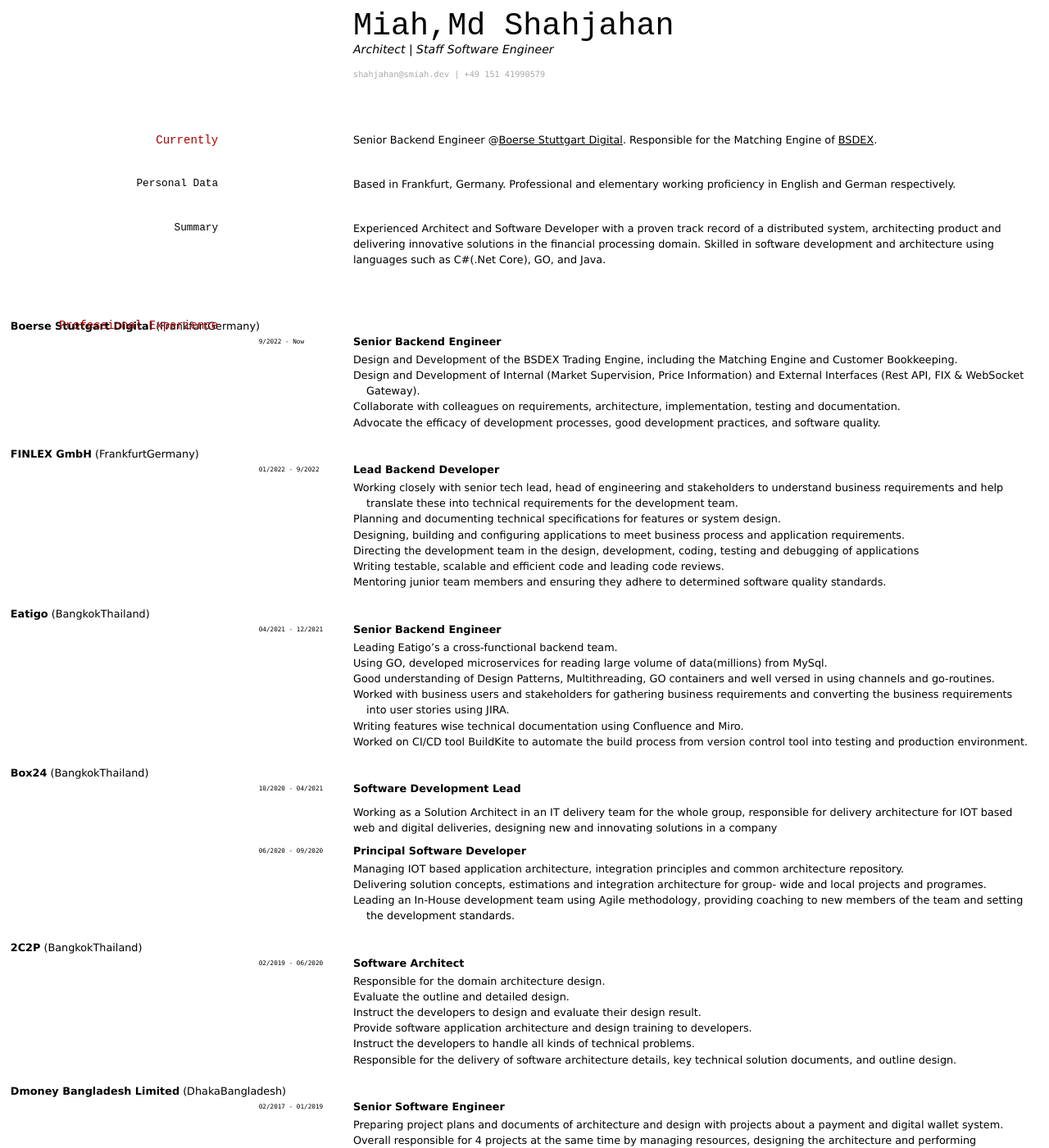
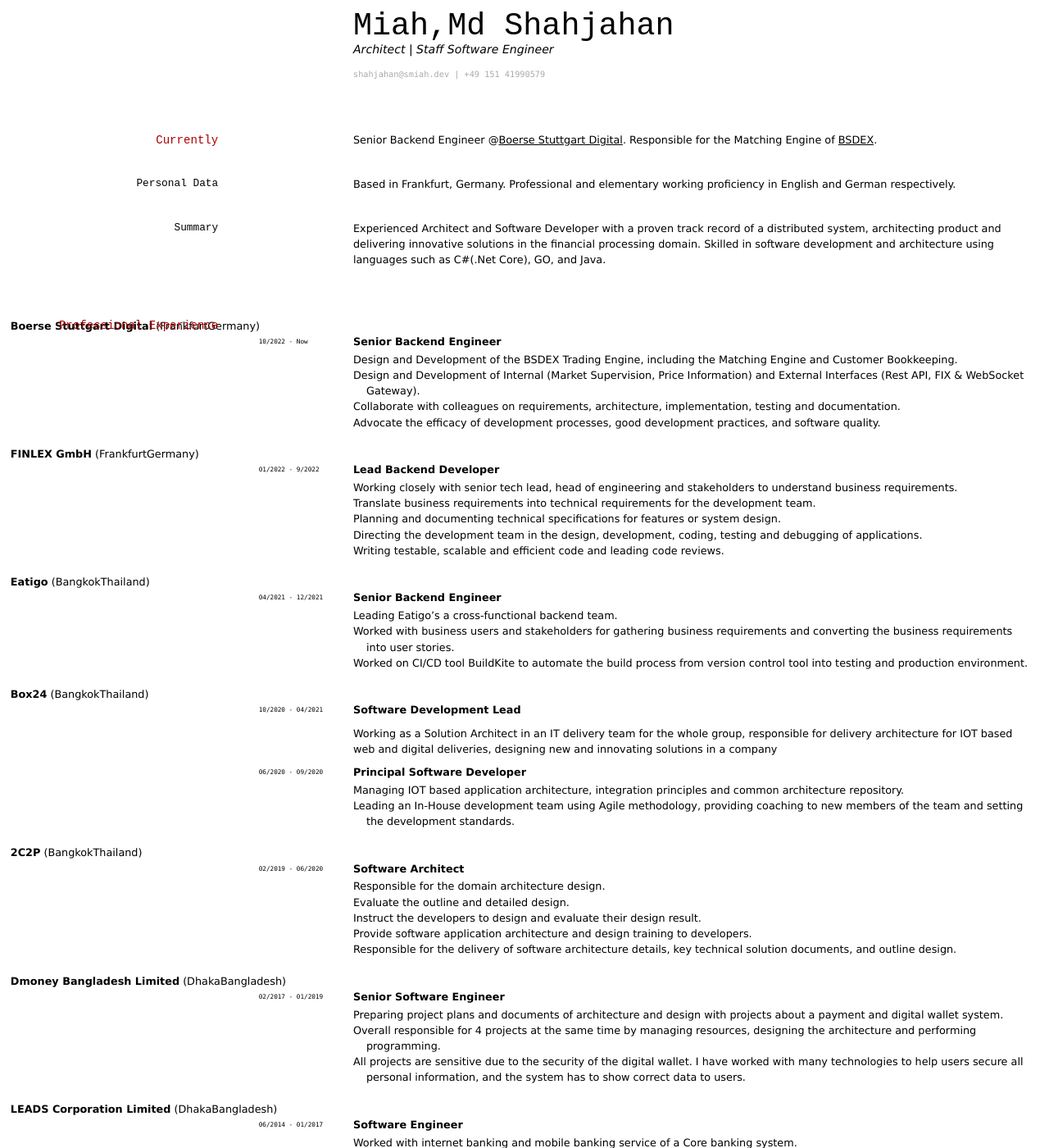
Before and after one commit to mdshahjahanmiah/mdshahjahanmia.github.io, a Jekyll site: the page built from index.md, in a window 1280 px wide and 1400 px high. Shown: the whole window at 82% size. Built offline with Jekyll 4.4.1, drawn with Linux system fonts in a browser that asks for light colours.

Commit message:
feat: update contents

```diff
--- a/index.md
+++ b/index.md
@@ -28,7 +28,7 @@
 
 __Boerse Stuttgart Digital__ (Frankfurt | Germany)
 
-`9/2022 - Now`
+`10/2022 - Now`
 __Senior Backend Engineer__
 
 - Design and Development of the BSDEX Trading Engine, including the Matching Engine and Customer Bookkeeping.
@@ -43,12 +43,11 @@
 `01/2022 - 9/2022`
 __Lead Backend Developer__
 
-- Working closely with senior tech lead, head of engineering and stakeholders to understand business requirements and help translate these into technical requirements for the development team.
+- Working closely with senior tech lead, head of engineering and stakeholders to understand business requirements.
+- Translate business requirements into technical requirements for the development team.
 - Planning and documenting technical specifications for features or system design.
-- Designing, building and configuring applications to meet business process and application requirements.
-- Directing the development team in the design, development, coding, testing and debugging of applications
+- Directing the development team in the design, development, coding, testing and debugging of applications.
 - Writing testable, scalable and efficient code and leading code reviews.
-- Mentoring junior team members and ensuring they adhere to determined software quality standards.
 
 __Eatigo__ (Bangkok | Thailand)
 
@@ -56,12 +55,8 @@
 __Senior Backend Engineer__
 
 - Leading Eatigo's a cross-functional backend team.
-- Using GO, developed microservices for reading large volume of data(millions) from MySql.
-- Good understanding of Design Patterns, Multithreading, GO containers and well versed in using channels and go-routines.
-- Worked with business users and stakeholders for gathering business requirements and converting the business requirements into user stories using JIRA.
-- Writing features wise technical documentation using Confluence and Miro.
-- Worked on CI/CD tool BuildKite to automate the build process from version control tool into testing and
-production environment.
+- Worked with business users and stakeholders for gathering business requirements and converting the business requirements into user stories.
+- Worked on CI/CD tool BuildKite to automate the build process from version control tool into testing and production environment.
 
 __Box24__ (Bangkok | Thailand)
 
@@ -72,8 +67,8 @@
 
 `06/2020 - 09/2020`
 __Principal Software Developer__
+
 - Managing IOT based application architecture, integration principles and common architecture repository.
-- Delivering solution concepts, estimations and integration architecture for group- wide and local projects and programes.
 - Leading an In-House development team using Agile methodology, providing coaching to new members of the team and setting the development standards.
 
 __2C2P__ (Bangkok | Thailand)
@@ -85,7 +80,6 @@
 - Evaluate the outline and detailed design.
 - Instruct the developers to design and evaluate their design result.
 - Provide software application architecture and design training to developers.
-- Instruct the developers to handle all kinds of technical problems.
 - Responsible for the delivery of software architecture details, key technical solution documents, and outline design.
 
 __Dmoney Bangladesh Limited__ (Dhaka | Bangladesh)
@@ -121,12 +115,14 @@
 
 `2006 - 2010`
 __CSE__
+
 - Computer Science and Engineering
 - Focus on Algorithm, Data Structure, Software Engineering.
 - [Jahangirnagar University](https://www.juniv.edu/)
 
 `2019 - 2021`
 __CSE50__
+
 - Computer Science and Programming
 - Focus on Software Engineering.
 - [Harvard University's introduction to the intellectual enterprises of computer science and the art of programming](https://cs50.harvard.edu/)
```
